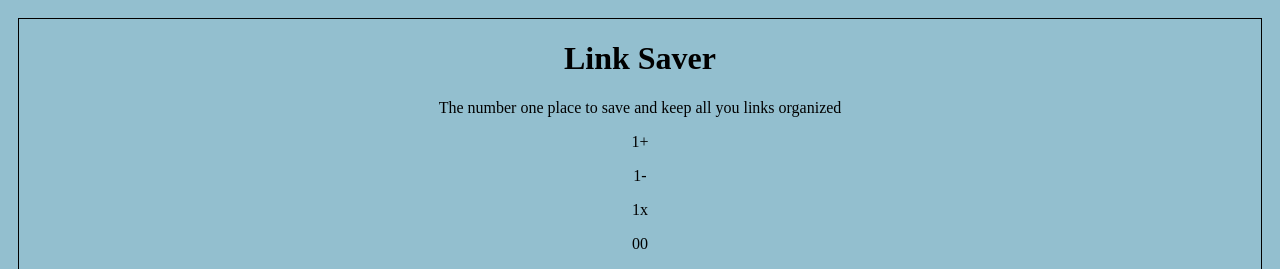
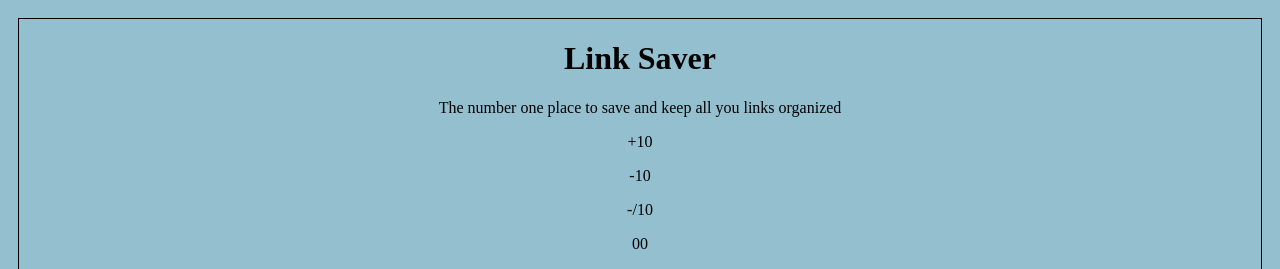
Before and after one commit to Azeem-Cole/linksaverdotcom, a React (Create React App) app: page / in a window 1280 px wide. Shown: the top 269 px of the page. Built offline with nearby package versions, Linux system fonts and the light colour scheme.

Commit message:
combineReducer

```diff
--- a/src/App.tsx
+++ b/src/App.tsx
@@ -5,16 +5,16 @@ import { MainLinkDisplay } from "./views/body/body";
 import { connect } from "react-redux";
 import { mapStateToProps, mapDispatchToProps } from "./AppActions";
 
-const _App = ({ aa, bb, cc, newcount }) => {
+const _App = ({ add10, sub10, div10, newcount }) => {
   const counter = newcount["newappReducer"];
   const counter2 = newcount["newbodyReducer"];
 
   return (
     <div className={"App"}>
       <HeaderDisplay />
-      <p onClick={aa}>1+</p>
-      <p onClick={bb}>1-</p>
-      <p onClick={cc}>1x</p>
+      <p onClick={add10}>+10</p>
+      <p onClick={sub10}>-10</p>
+      <p onClick={div10}>-/10</p>
       <p>{counter}{counter2}</p>
       <MainLinkDisplay />
     </div>
--- a/src/AppActions.ts
+++ b/src/AppActions.ts
@@ -2,9 +2,9 @@ export const mapDispatchToProps = (
   dispatch: (arg0: { type: string }) => any
 ) => {
   return {
-    aa: () => dispatch({ type: "a" }),
-    bb: () => dispatch({ type: "b" }),
-    cc: () => dispatch({ type: "c" }),
+    add10: () => dispatch({ type: "add10" }),
+    sub10: () => dispatch({ type: "sub10" }),
+    div10: () => dispatch({ type: "div10" }),
   };
 };
 
--- a/src/appReducer.ts
+++ b/src/appReducer.ts
@@ -1,12 +1,12 @@
 const appReducer = function (state = 0, action: { type: any }) {
   switch (action.type) {
-    case "a":
+    case "add10":
       return state + 10;
 
-    case "b":
+    case "sub10":
       return state - 10;
-    case "c":
-      return state / 2;
+    case "div10":
+      return state / 10;
 
     default:
       return state;
```
